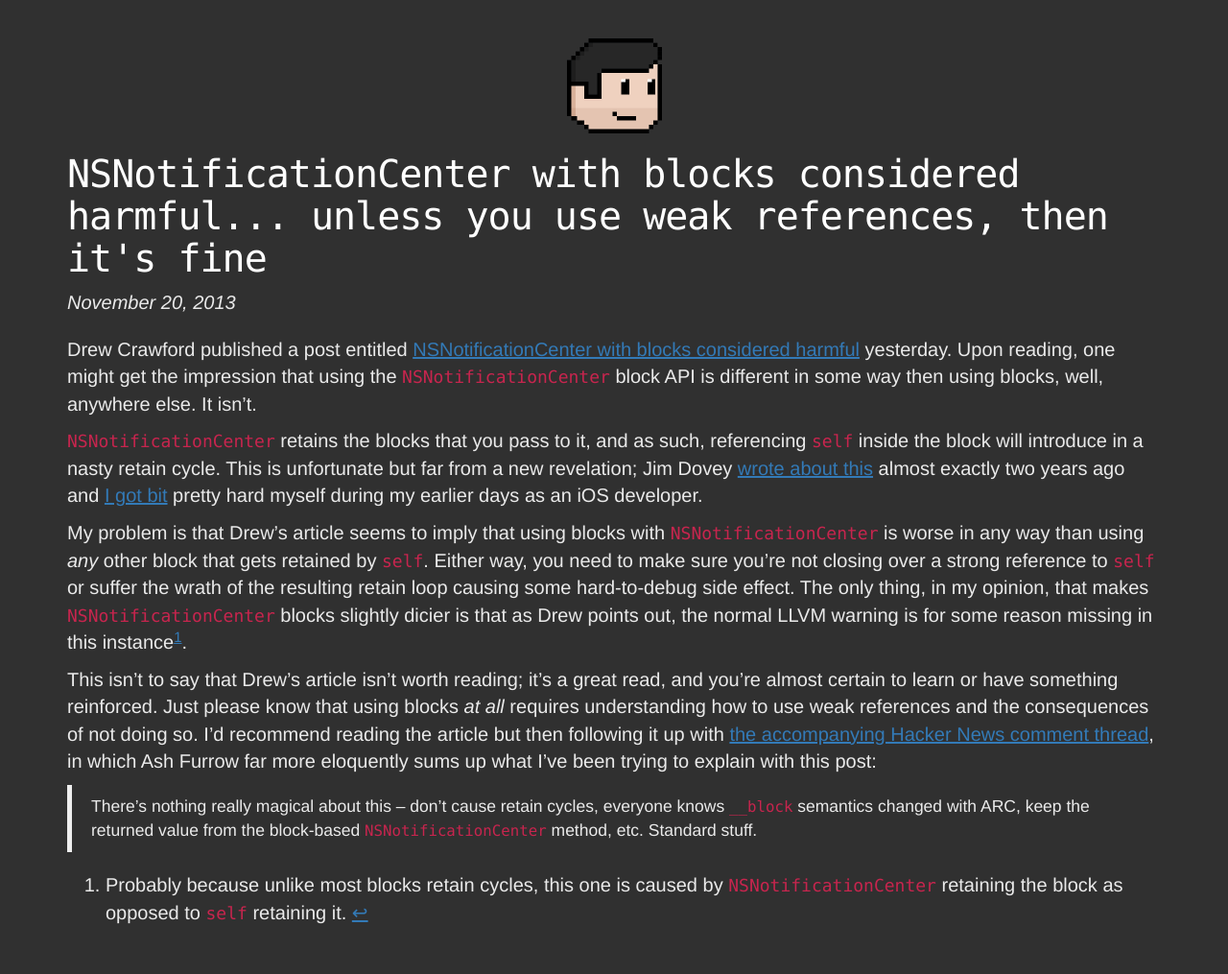
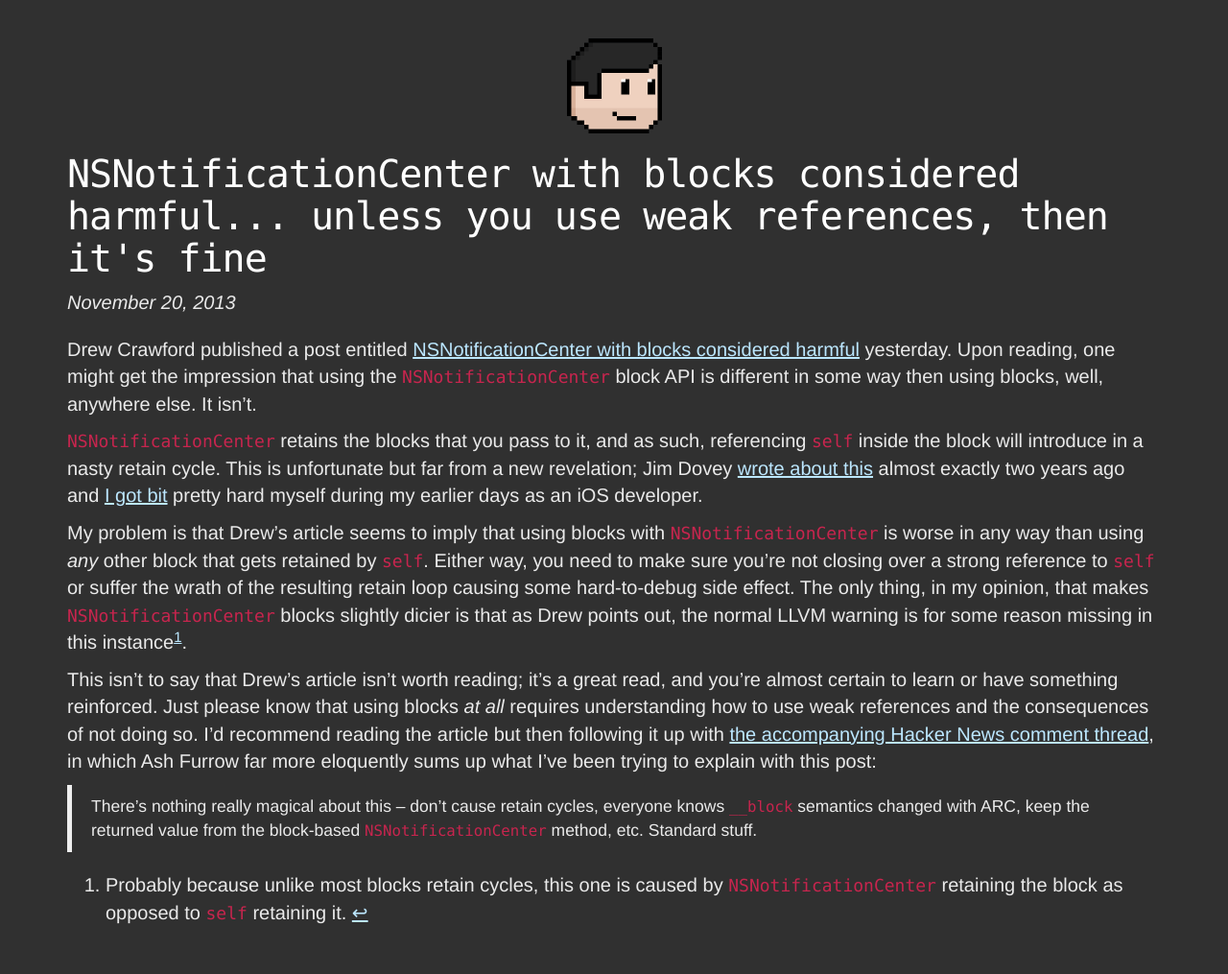
Before and after one commit to irace/irace.github.com, a Jekyll site: the page built from _posts/2013-11-20-nsnotification-center-blocks.md, in a window 1280 px wide. Shown: the whole page at 96% size. Built offline with Jekyll 4.4.1, drawn with Linux system fonts in a browser that asks for light colours; nearby versions of some CDN libraries.

Commit message:
Try to fix link color

```diff
--- a/stylesheets/styles.css
+++ b/stylesheets/styles.css
@@ -39,8 +39,7 @@
   -webkit-transition: opacity .05s ease-in-out;
 }
 
-a:link, a:visited, a:hover, a:active,
-a:link *, a:visited *, a:hover *, a:active * {
+a:link, a:visited, a:hover, a:active, a code {
   color: #BCE7FF;
 }
 
```
